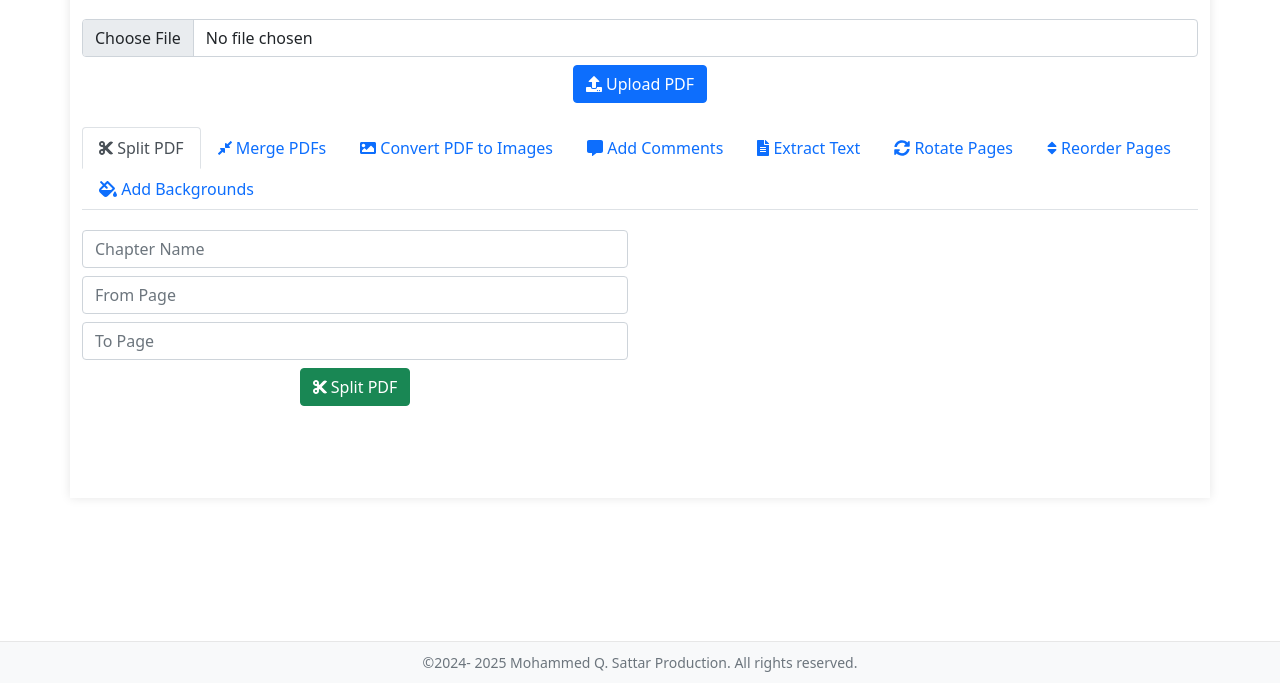
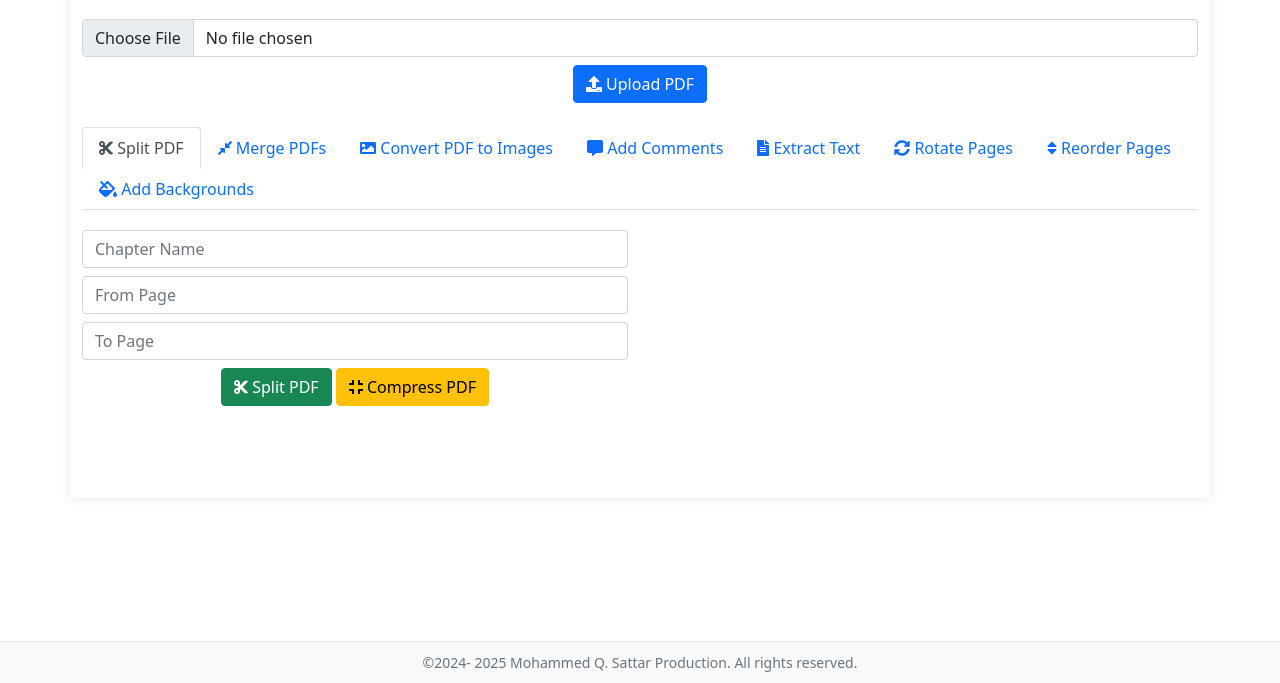
Before and after one commit to MohammedTsmu/PDFNinjaPro, a plain HTML site: page index.html in a window 1280 px wide. Shown: the part 117-800 px from the top of the page. Drawn offline with nearby package versions, Linux system fonts and the light colour scheme; a script that the page names is missing.

Commit message:
Active Compression feature

```diff
--- a/index.html
+++ b/index.html
@@ -45,6 +45,7 @@
                     type="button" role="tab" aria-controls="split" aria-selected="true"><i class="fas fa-cut"></i> Split
                     PDF</button>
             </li>
+
             <li class="nav-item" role="presentation">
                 <button class="nav-link" id="merge-tab" data-bs-toggle="tab" data-bs-target="#merge" type="button"
                     role="tab" aria-controls="merge" aria-selected="false"><i class="fas fa-compress-alt"></i> Merge
@@ -93,6 +94,10 @@
                                 PDF</button>
                             <a id="download-link" href="#" class="btn btn-primary" style="display: none;"><i
                                     class="fas fa-download"></i> Download PDF</a>
+
+                            <button id="compress-btn" class="btn btn-warning mb-2">
+                                <i class="fas fa-compress"></i> Compress PDF
+                            </button>
                         </div>
                         <div id="notification" class="notification"></div>
                     </div>
@@ -207,6 +212,7 @@
     <script src="https://cdnjs.cloudflare.com/ajax/libs/font-awesome/5.15.4/js/all.min.js"></script>
     <script src="js/main.js"></script>
     <script src="js/split.js"></script>
+    <script src="js/compress.js"></script>
     <script src="js/merge.js"></script>
     <script src="js/convert.js"></script>
     <script src="js/comment.js"></script>
```
